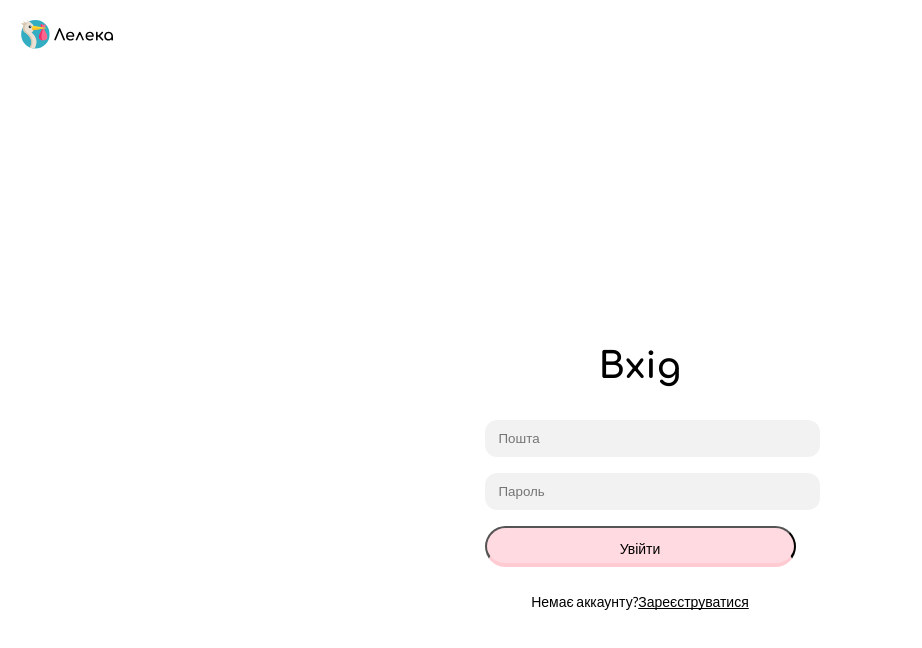
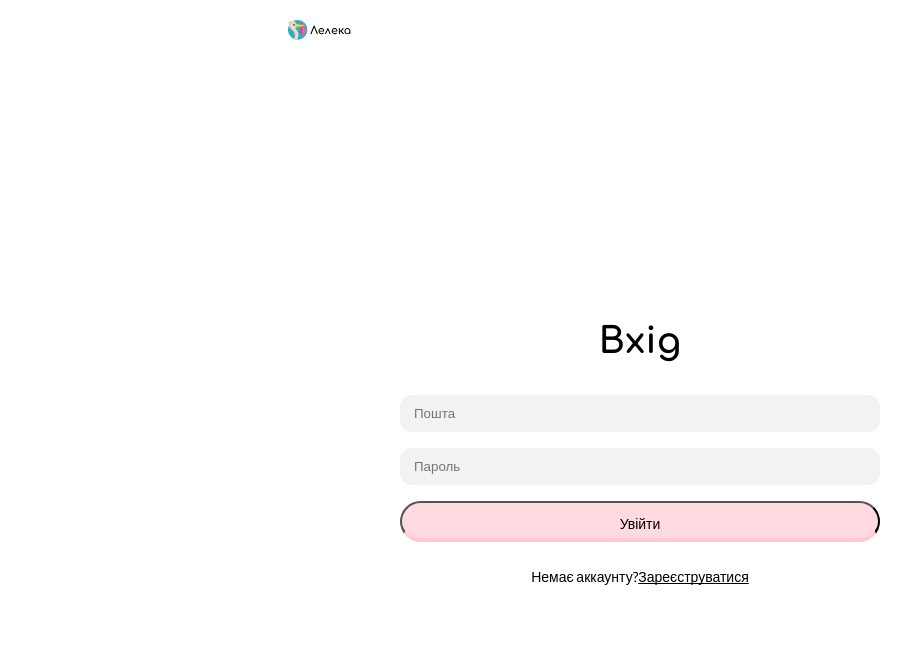
Before and after one commit to engapantio/leleka-01-team-project, a Next.js app: page /auth/login in a window 1280 px wide. Shown: the top 648 px of the page, without its empty margins (0-922 px from the left). Built offline with nearby package versions, Linux system fonts and the light colour scheme; no server answers.

Commit message:
add styling for tablet and desktop

```diff
--- a/app/(public routes)/auth/Layout.module.css
+++ b/app/(public routes)/auth/Layout.module.css
@@ -1,4 +1,35 @@
+.header {
+  width: 375px;
+  margin: 0 auto;
+}
+
 .logo {
-  margin-left: 20px;
-  margin-top: 20px;
+  padding-left: 20px;
+  padding-top: 20px;
+  display: block;
 }
+
+@media only screen and (min-width: 768px) {
+  .header {
+    width: 768px;
+    margin: 0 auto;
+  }
+
+  .logo {
+    padding-left: 32px;
+    padding-top: 20px;
+  }
+}
+
+/* Styles for Desktop devices */
+@media only screen and (min-width: 1440px) {
+  .header {
+    width: 1440px;
+    margin: 0 auto;
+  }
+
+  .logo {
+    padding-left: 20px;
+    padding-top: 20px;
+  }
+}
--- a/app/(public routes)/auth/layout.tsx
+++ b/app/(public routes)/auth/layout.tsx
@@ -20,7 +20,10 @@ export default function AuthLayout({ children }: AuthLayoutProps) {
 
   return (
     <>
-      <Image src="/logo.svg" alt="Логотип" width={95} height={29} className={css.logo} />
+      <header className={css.header}>
+        <Image src="/logo.svg" alt="Логотип" width={95} height={29} className={css.logo} />
+      </header>
+
       {loading ? <div>Завантаження сторінки...</div> : children}
     </>
   );
--- a/app/(public routes)/auth/login/LoginPage.module.css
+++ b/app/(public routes)/auth/login/LoginPage.module.css
@@ -2,15 +2,11 @@
   width: 375px;
   margin-left: auto;
   margin-right: auto;
-  margin-top: 72px;
   padding: 14px 20px;
-  background: var(--color-scheme-background);
 }
 
 .form {
-  display: flex;
-  flex-direction: column;
-  max-width: 480px;
+  width: 375px;
 }
 
 .formTitle {
@@ -34,13 +30,7 @@
   width: 335px;
   height: 37px;
   background: var(--opacity-neutral-darkest-5);
-  margin-bottom: 16px;
-}
-
-.actions {
-  display: flex;
-  justify-content: flex-end;
-  gap: 8px;
+  margin: 0 20px 8px;
 }
 
 .submitButton {
@@ -50,12 +40,13 @@
   width: 335px;
   height: 41px;
   background: var(--color-scheme-foreground-alt);
-  margin-bottom: 24px;
+  margin: 0 20px 24px;
   font-family: var(--font-family);
   font-weight: 400;
   font-size: 14px;
   line-height: 150%;
   color: var(--color-scheme-text);
+  outline: none;
 }
 
 .submitButton:hover {
@@ -75,13 +66,17 @@
 .links > a {
   text-decoration: underline;
   text-decoration-skip-ink: none;
+  line-height: 160%;
 }
 
 .error {
-  color: #dc3545;
+  font-family: var(--font-family);
+  font-weight: 400;
   font-size: 12px;
-  margin-top: 4px;
-  text-align: center;
+  line-height: 160%;
+  color: var(--color-red);
+  width: 335px;
+  margin: auto;
 }
 
 .image {
@@ -90,18 +85,43 @@
 
 @media only screen and (min-width: 768px) {
   .mainContent {
-    max-width: 768px;
+    width: 768px;
     padding: 0 32px;
+  }
+
+  .form {
+    width: 480px;
+    margin-left: auto;
+    margin-right: auto;
+  }
+
+  .formTitle {
+    margin-top: 280px;
+  }
+
+  .input {
+    width: 480px;
+    margin: 0 auto 16px;
+  }
+
+  .submitButton {
+    width: 480px;
+    margin: 0 auto 24px;
+  }
+
+  .error {
+    width: 480px;
   }
 }
 
 /* Styles for Desktop devices */
 @media only screen and (min-width: 1440px) {
   .mainContent {
-    max-width: 1440px;
-    padding: 0 64px;
+    width: 1440px;
+    display: flex;
   }
   .image {
     display: block;
+    max-width: 50vw;
   }
 }
--- a/app/(public routes)/auth/login/page.tsx
+++ b/app/(public routes)/auth/login/page.tsx
@@ -35,7 +35,7 @@ const Login = () => {
 
       if (response) {
         setUser(response);
-        router.push('/profile');
+        router.push('/');
       } else {
         setError('Невірний пароль чи пошта');
       }
@@ -73,7 +73,7 @@ const Login = () => {
             className={css.input}
             placeholder="Пошта"
           />
-          <ErrorMessage name="email" component="span" className={css.error} />
+          <ErrorMessage name="email" component="div" className={css.error} />
           <Field
             id={`${fieldId}-password`}
             type="password"
@@ -81,20 +81,17 @@ const Login = () => {
             placeholder="Пароль"
             className={css.input}
           />
-          <ErrorMessage name="password" component="span" className={css.error} />
-          <div className={css.actions}>
-            <button type="submit" className={css.submitButton}>
-              Увійти
-            </button>
-          </div>
+          <ErrorMessage name="password" component="div" className={css.error} />
+          <button type="submit" className={css.submitButton}>
+            Увійти
+          </button>
           {error && <p className={css.error}>{error}</p>}
+          <p className={css.links}>
+            Немає аккаунту?
+            <Link href="/auth/register">Зареєструватися</Link>
+          </p>
         </Form>
       </Formik>
-      <p className={css.links}>
-        {' '}
-        Немає аккаунту?
-        <Link href="/auth/register">Зареєструватися</Link>
-      </p>
 
       <Image src="/login.jpg" alt="login" width={720} height={900} priority className={css.image} />
     </main>
--- a/app/globals.css
+++ b/app/globals.css
@@ -52,15 +52,8 @@
   --color-french-pass-lighter: #e5fafe;
   --color-french-pass-lightest: #fbfefe;
   --color-red: #c60000;
-  --font-family: "Lato", sans-serif;
-  --second-family: "Comfortaa", sans-serif;
-}
-
-@media (prefers-color-scheme: dark) {
-  :root {
-    --background: #0a0a0a;
-    --foreground: #ededed;
-  }
+  --font-family: 'Lato', sans-serif;
+  --second-family: 'Comfortaa', sans-serif;
 }
 
 html,
@@ -70,9 +63,12 @@ body {
 }
 
 body {
-  color: var(--foreground);
-  background: var(--background);
-  font-family: Arial, Helvetica, sans-serif;
+  color: var(--color-scheme-text);
+  background: var(--color-scheme-background);
+  font-family: var(--font-family), sans-serif;
+  font-weight: 400;
+  font-size: 14px;
+  line-height: 150%;
   -webkit-font-smoothing: antialiased;
   -moz-osx-font-smoothing: grayscale;
 }
@@ -83,13 +79,38 @@ body {
   margin: 0;
 }
 
+h1,
+h2,
+h3,
+h4,
+h5,
+h6,
+p {
+  margin: 0;
+}
+
+p:last-child {
+  margin-bottom: 0;
+}
+
+ul,
+li {
+  margin: 0;
+  padding: 0;
+  list-style: none;
+}
+
 a {
   color: inherit;
   text-decoration: none;
 }
 
-@media (prefers-color-scheme: dark) {
-  html {
-    color-scheme: dark;
-  }
+button {
+  cursor: pointer;
 }
+
+img {
+  display: block;
+  max-width: 100%;
+  height: auto;
+}
--- a/lib/api/api.ts
+++ b/lib/api/api.ts
@@ -3,7 +3,7 @@
 import axios, { AxiosError } from 'axios';
 
 export const nextServer = axios.create({
-  baseURL: process.env.NEXT_PUBLIC_API_URL + '/api',
+  baseURL: process.env.NEXT_PUBLIC_API_URL,
   withCredentials: true,
 });
 
```
